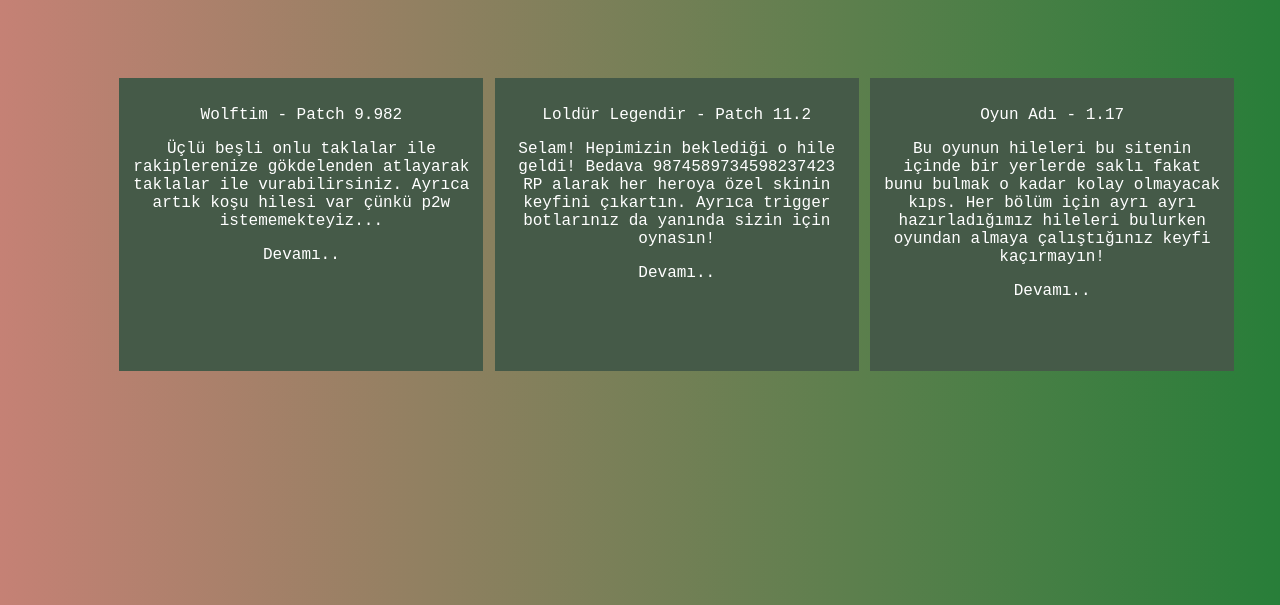
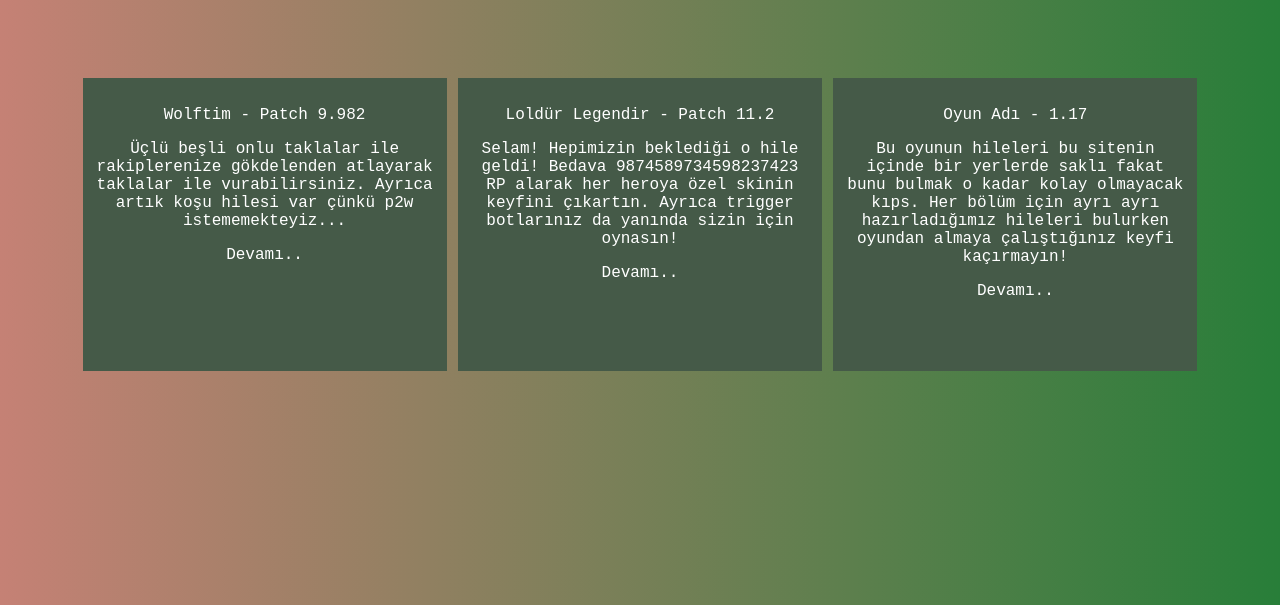
Before and after one commit to Erynial/HackerNews, a plain HTML site: page index.html in a window 1280 px wide. Shown: the part 211-816 px from the top of the page. Drawn offline with Linux system fonts and the light colour scheme.

Commit message:
Update style.css

```diff
--- a/style.css
+++ b/style.css
@@ -38,9 +38,11 @@ body {
     margin-top: 70px;
     height: 300px;
     width: 90%;
-    margin-left: 100px;
+    margin-left: 5%;
+    margin-right: 5%;
     text-align: center;
 }
+
 
 html {
     overflow: scroll;
```
